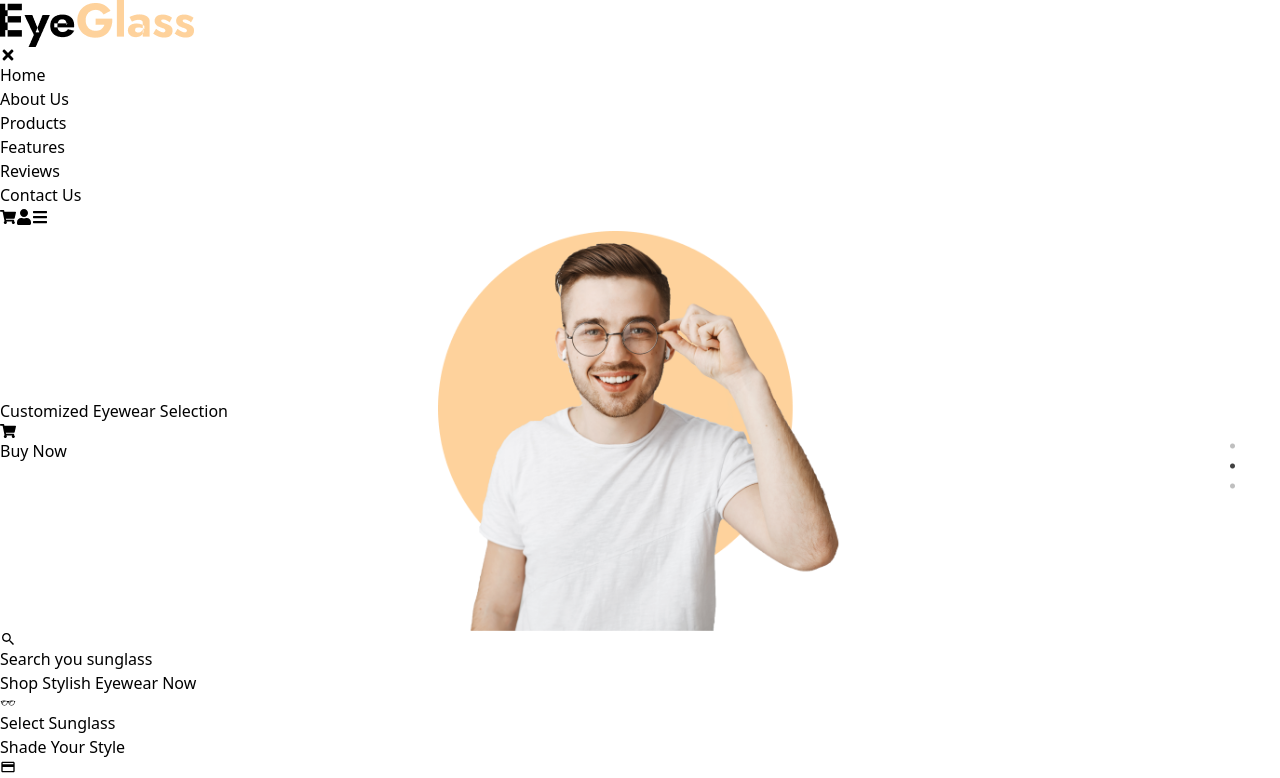
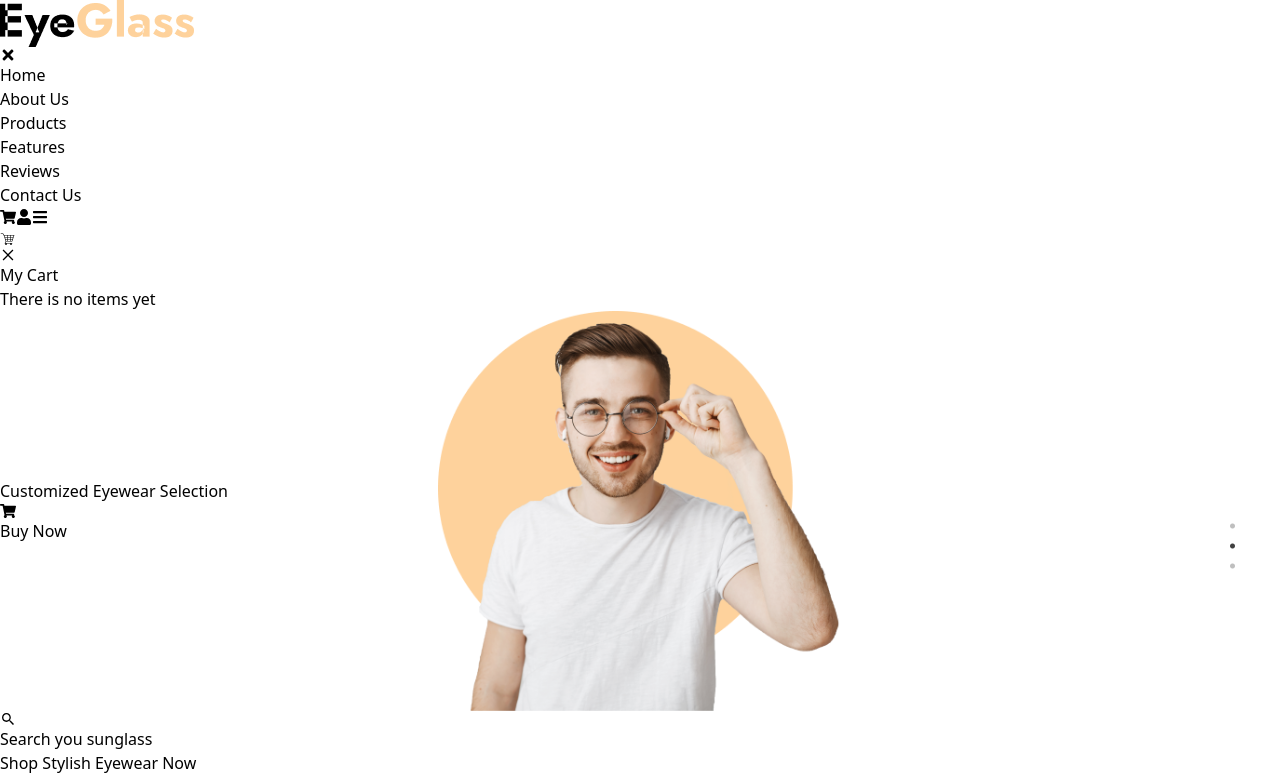
Before and after one commit to Ranagithubrr/masud-rana--Landing-PageChallenge, a React (Vite) app: page / in a window 1280 px wide. Shown: the top 778 px of the page. Built offline with nearby package versions, Linux system fonts and the light colour scheme.

Commit message:
Feat: cart product added

```diff
--- a/src/App.jsx
+++ b/src/App.jsx
@@ -3,17 +3,27 @@ import About from './components/about/About'
 import Featured from './components/featured/Featured'
 import Hero from './components/herosection/Hero'
 import Navbar from './components/navbar/Navbar'
+import Products from './components/products/Products'
+import Sidebar from './components/sidebar/Sidebar'
 import Steps from './components/steps/Steps'
+import { ProductCartProvider } from './context/ProductContext'
+import { SidebarProvider } from './context/SidebarContext'
 
 function App() {
 
   return (
     <>
-      <Navbar />
-      <Hero />
-      <Steps />
-      <Featured />
-      <About />
+      <ProductCartProvider>
+        <SidebarProvider>
+          <Navbar />
+          <Sidebar />
+          <Hero />
+          <Steps />
+          <Featured />
+          <About />
+          <Products />
+        </SidebarProvider>
+      </ProductCartProvider>
     </>
   )
 }
--- a/src/components/navbar/Navbar.jsx
+++ b/src/components/navbar/Navbar.jsx
@@ -1,8 +1,10 @@
-import { useState } from 'react';
+import { useContext, useState } from 'react';
 import Logo from '../../assets/logo.png';
 import { FaBars, FaShoppingCart, FaTimes, FaUser } from "react-icons/fa";
+import { SidebarContext } from '../../context/SidebarContext';
 const Navbar = () => {
     const [mobileMenu, setMobileMenu] = useState(false);
+    const {sidebar,setSidebarContext} = useContext(SidebarContext)
     return (
         <nav className="bg-white flex justify-between items-center px-10 lg:px-14 py-4 ">
             <div className="flex items-center">
@@ -31,7 +33,7 @@ const Navbar = () => {
             </ul>
             <div className="flex items-center">
 
-                <button className="text-gray-700 focus:outline-none mr-4">
+                <button className="text-gray-700 focus:outline-none mr-4" onClick={()=>setSidebarContext(true)}>
                     <FaShoppingCart />
                 </button>
                 <button className="text-gray-800 focus:outline-none">
--- /dev/null
+++ b/src/components/productCard/ProductCard.jsx
@@ -0,0 +1,32 @@
+import { FaRegHeart, FaShoppingCart } from 'react-icons/fa';
+import glass from '../../assets/glass.png';
+import { useContext } from 'react';
+import { ProductCartContext } from '../../context/ProductContext';
+
+const ProductCard = ({Product}) => {
+    const { cart, addToCart, removeFromCart } = useContext(ProductCartContext);
+    return (
+        <div className="flex flex-col border border-gray-200 rounded-lg overflow-hidden h-full">
+            <div className="relative flex flex-col h-full">
+                <span className='absolute top-5 left-5 h-10 w-10 bg-orange-300 rounded-full flex items-center justify-center text-sm font-semibold'>10%</span>
+                <button className='absolute top-5 right-5 h-10 w-10 border border-gray-700 rounded-full flex items-center justify-center text-md font-semibold'>
+                    <FaRegHeart />
+                </button>
+                <div className='flex flex-col flex-grow'>
+                    <div className='w-full h-64 pt-6 px-4'>
+                        <img src={Product.thumbnail} alt="product-image" className='h-full w-full object-contain' />
+                    </div>
+                    <div className='flex flex-col p-4 flex-grow'>
+                        <h5 className='font-semibold text-gray-800 text-xl mt-4'>{Product.title}</h5>
+                        <h6 className='font-bold text-gray-800 mb-5'>${Product.price} <del className='font-semibold text-gray-400 text-sm'>{Product.genprice && `$${Product.genprice}`}</del></h6>
+                        <button onClick={()=>addToCart(Product)} className='mt-auto self-start w-auto px-4 py-2 bg-gray-900 hover:bg-gray-800 text-gray-100 font-semibold rounded flex items-center justify-center'>
+                            <span className="mr-3"><FaShoppingCart /></span> Add to Cart
+                        </button>
+                    </div>
+                </div>
+            </div>
+        </div>
+    )
+}
+
+export default ProductCard
--- /dev/null
+++ b/src/components/products/Products.jsx
@@ -0,0 +1,49 @@
+import ProductCard from "../productCard/ProductCard";
+
+import ProductData from '../../data/data.json';
+import {useEffect, useState } from "react";
+
+const Products = () => {
+    const specialProducts = ProductData.filter((ele)=>ele.type==="special");
+    const latestProducts = ProductData.filter((ele)=>ele.type==="latest");
+    const bestSellProducts = ProductData.filter((ele)=>ele.type==="best-sell");
+
+
+
+    const [ShowingProduct,setShowingProduct] = useState([])
+    useEffect(()=>{
+        setShowingProduct(specialProducts)
+    },[]);
+    const ChangeProduct = (type) =>{
+        type === 0 ? setShowingProduct(latestProducts) : type === 1 ? setShowingProduct(specialProducts) : setShowingProduct(bestSellProducts)
+    }
+    return (
+        <div className="lg:w-9/12 mx-auto">
+            <div className="flex justify-between">
+                <div className="w-1/2 flex flex-col justify-end">
+                    <h4 className="font-bold text-2xl">Our Products</h4>
+                    <p className="text-sm text-gray-600 mt-4">Experience crystal clear vision and elevated style with our <br /> premium collection of eyeglasses.</p>
+                </div>
+                <div className="w-1/2 flex justify-end">
+                    <button className="mx-4" onClick={()=>ChangeProduct(0)}>Latest</button>
+                    <button className="mx-4" onClick={()=>ChangeProduct(1)}>Special</button>
+                    <button className="mx-4" onClick={()=>ChangeProduct(2)}>Best Sell</button>
+                </div>
+            </div>
+            <div className="grid grid-cols-1 md:grid-cols-2 lg:grid-cols-3 gap-4 mt-4">
+                {
+                    ShowingProduct && ShowingProduct.length !== 0 && ShowingProduct.map((ele) => {
+                        return (
+                            <ProductCard
+                                key={ele.id}
+                                Product={ele}
+                            />
+                        )
+                    })
+                }
+            </div>
+        </div>
+    )
+}
+
+export default Products
--- /dev/null
+++ b/src/components/sidebar/Sidebar.jsx
@@ -0,0 +1,62 @@
+import { useContext, useState } from "react"
+import { SidebarContext } from "../../context/SidebarContext";
+import { AiOutlineClose } from "react-icons/ai";
+import demoImg from '../../assets/glass.png'
+import { GiShoppingCart } from "react-icons/gi";
+import { FaRegTrashAlt } from "react-icons/fa";
+import { ProductCartContext } from "../../context/ProductContext";
+const Sidebar = () => {
+    const { sidebar, setSidebarContext } = useContext(SidebarContext);
+    const { cart, addToCart, removeFromCart } = useContext(ProductCartContext);
+    return (
+        <div>
+            {
+                sidebar &&
+                <div className="fixed w-screen min-h-screen top-0 bg-gray-600 opacity-50 z-10" onClick={() => setSidebarContext(false)}></div>
+            }
+
+            <div className={`z-50 fixed bg-white ${sidebar ? 'right-0' : '-right-full'} transition-all duration-200 ease-in-out h-screen lg:w-3/12 top-0 overflow-y-scroll`}>
+                <span className="text-5xl mx-5 mt-5 block"><GiShoppingCart /> </span>
+                <span className='cursor-pointer absolute right-5 top-10' onClick={() => setSidebarContext(false)}><AiOutlineClose /></span>
+                <div className="mt-2 px-4">
+                    <span className="block font-bold text-lg">My Cart</span>
+                    {
+                        cart.length === 0 ?
+                            <p className="my-10 text-center text-sm text-gray-500">There is no items yet</p>
+                            : <span>Items</span>
+                    }
+                    {
+                        cart.length !== 0 &&
+                        cart.map((ele, index) => {
+                            return (
+                                <div className="flex border-b-2 pb-4" key={ele.id}>
+                                    <div className="w-1/3">
+                                        <img src={demoImg} alt="product-image" className="h-24" />
+                                    </div>
+                                    <div className="w-2/3 pl-2">
+                                        <h4 className="font-semibold text-gray-700">{index + 1}. {ele.title}</h4>
+                                        <p className="font-semibold text-gray-500 text-sm">Price: ${ele.price}</p>
+                                        <span className="font-semibold text-gray-600 text-xs">Quantity</span>
+                                        <div className="flex justify-between items-center">
+                                            <div className="">
+                                                <span className="px-2 font-semibold text-lg cursor-pointer">-</span>
+                                                <span className="px-2 font-semibold text-lg cursor-pointer">{ele.quantity}</span>
+                                                <span className="px-2 font-semibold text-lg cursor-pointer">+</span>
+                                            </div>
+                                            <span className="cursor-pointer hover:text-red-700" onClick={() => removeFromCart(ele.id)}><FaRegTrashAlt /></span>
+                                        </div>
+                                    </div>
+                                </div>
+                            )
+                        })
+
+                    }
+                </div>
+            </div>
+
+
+        </div>
+    )
+}
+
+export default Sidebar
--- /dev/null
+++ b/src/context/ProductContext.jsx
@@ -0,0 +1,37 @@
+// ProductCartContext.js
+import { createContext, useState } from 'react';
+
+const ProductCartContext = createContext();
+
+const ProductCartProvider = ({ children }) => {
+    const [cart, setCart] = useState([]);
+
+    const addToCart = (product) => {
+        const existingItem = cart.find(item => item.id === product.id);
+
+        if (existingItem) {
+            const updatedCart = cart.map(item => {
+                if (item.id === product.id) {
+                    return { ...item, quantity: item.quantity + 1 };
+                }
+                return item;
+            });
+            setCart(updatedCart);
+        } else {
+            setCart([...cart, { ...product, quantity: 1 }]);
+        }
+    };
+
+    const removeFromCart = (productId) => {
+        const updatedCart = cart.filter(item => item.id !== productId);
+        setCart(updatedCart);
+    };
+
+    return (
+        <ProductCartContext.Provider value={{ cart, addToCart, removeFromCart }}>
+            {children}
+        </ProductCartContext.Provider>
+    );
+};
+
+export { ProductCartContext, ProductCartProvider };
--- /dev/null
+++ b/src/context/SidebarContext.jsx
@@ -0,0 +1,24 @@
+//  sidebar context
+import { createContext, useContext, useState } from 'react';
+import { ProductCartContext } from './ProductContext';
+
+const SidebarContext = createContext();
+
+const SidebarProvider = ({ children }) => {
+    const [sidebar, setSidebar] = useState(false);
+    const { cart} = useContext(ProductCartContext);
+    console.log(cart)
+
+    const setSidebarContext = (item) => {
+        setSidebar(item);
+    };
+
+
+    return (
+        <SidebarContext.Provider value={{ sidebar, setSidebarContext }}>
+            {children}
+        </SidebarContext.Provider>
+    );
+};
+
+export { SidebarContext, SidebarProvider };
```
